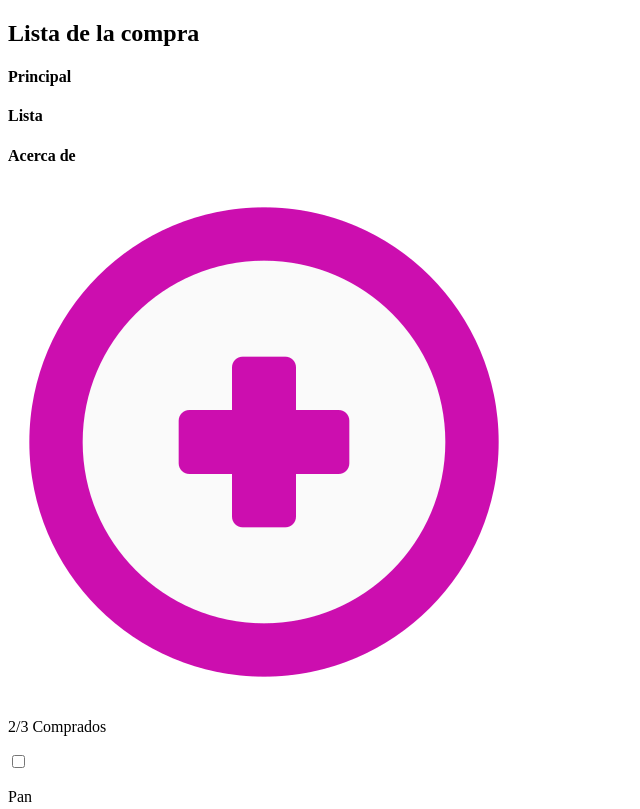
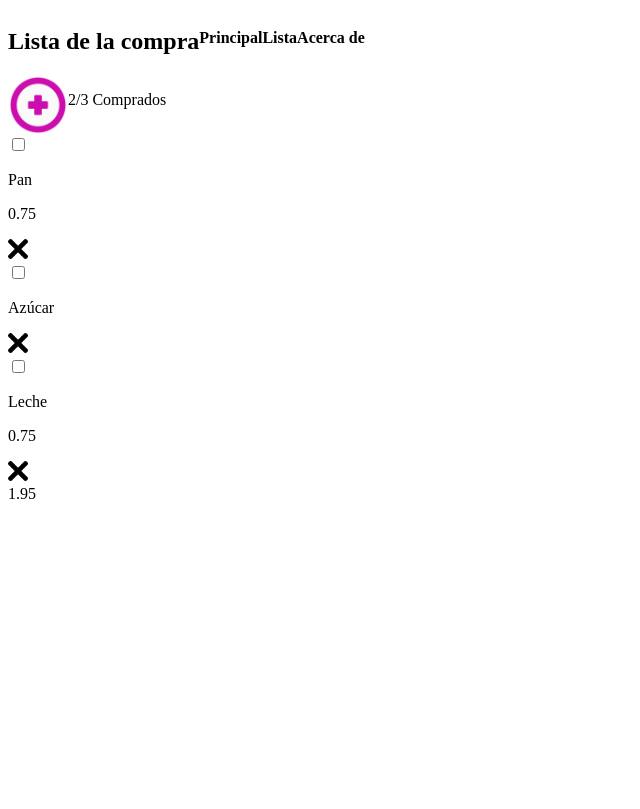
Before and after one commit to jbokyes/202301-W1CH3-Joaquin-Bezanilla-, a website: page index.html in a window 1280 px wide. Shown: the top 809 px of the page, without its empty margins (0-640 px from the left). Drawn offline with Linux system fonts and the light colour scheme.

Commit message:
Add estructura horizontal a nav

```diff
--- /dev/null
+++ b/css/style.css
@@ -0,0 +1,15 @@
+header img {
+  width: 60px;
+}
+
+main img {
+  width: 20px;
+}
+
+header nav {
+  display: flex;
+}
+
+header section {
+  display: flex;
+}
--- a/index.html
+++ b/index.html
@@ -6,17 +6,18 @@
   <meta http-equiv="X-UA-Compatible" content="IE=edge">
   <meta name="viewport" content="width=device-width, initial-scale=1.0">
   <link rel="icon" type="image/x-icon" href="carrito-de-compras.png">
+  <link rel="stylesheet" href="./css/style.css">
   <title>Carrito de compras</title>
 </head>
 
 <body>
   <header>
-    <section id="nav1">
+    <nav id="nav1">
       <h1>Lista de la compra</h1>
       <h4>Principal</h4>
       <h4>Lista</h4>
       <h4>Acerca de</h4>
-    </section>
+    </nav>
     <section id="nav2">
       <img src="signo-medico.png" alt="" srcset="">
       <p>2/3 Comprados</p>
```
